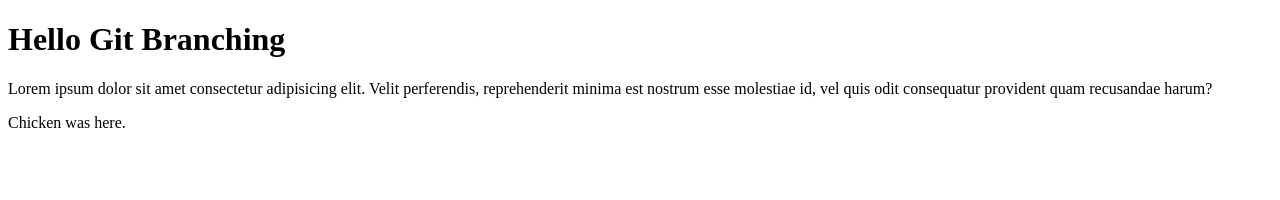
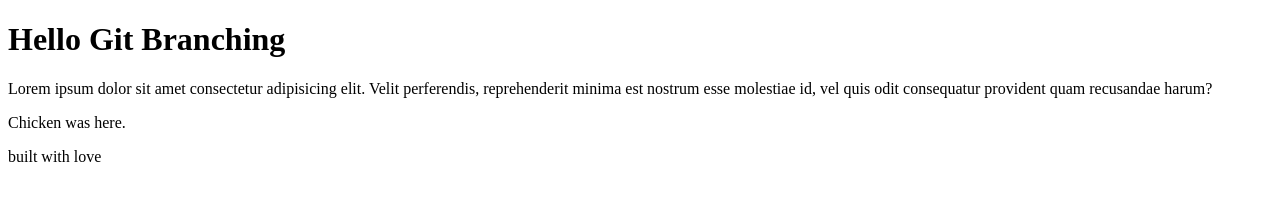
Before and after one commit to pageau92/git-branching, a plain HTML site: page index.html in a window 1280 px wide. Drawn offline with Linux system fonts and the light colour scheme.

Commit message:
created the footer

```diff
--- a/index.html
+++ b/index.html
@@ -13,5 +13,10 @@
 
   <p>Chicken was here.</p>
 
+
+  <footer>
+    <p>built with love</p>
+  </footer>
+
 </body>
 </html>
```
